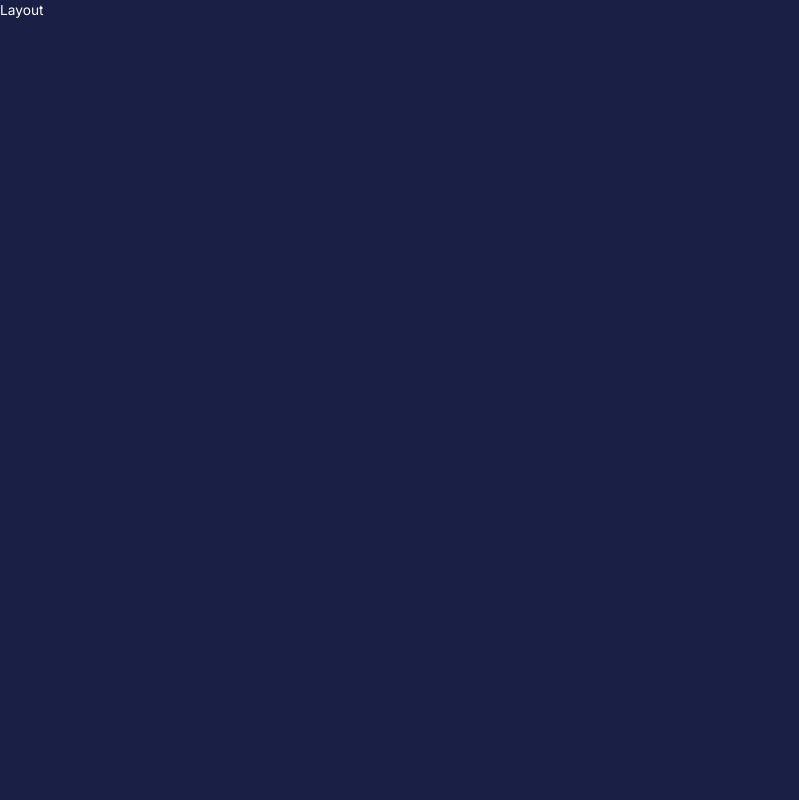
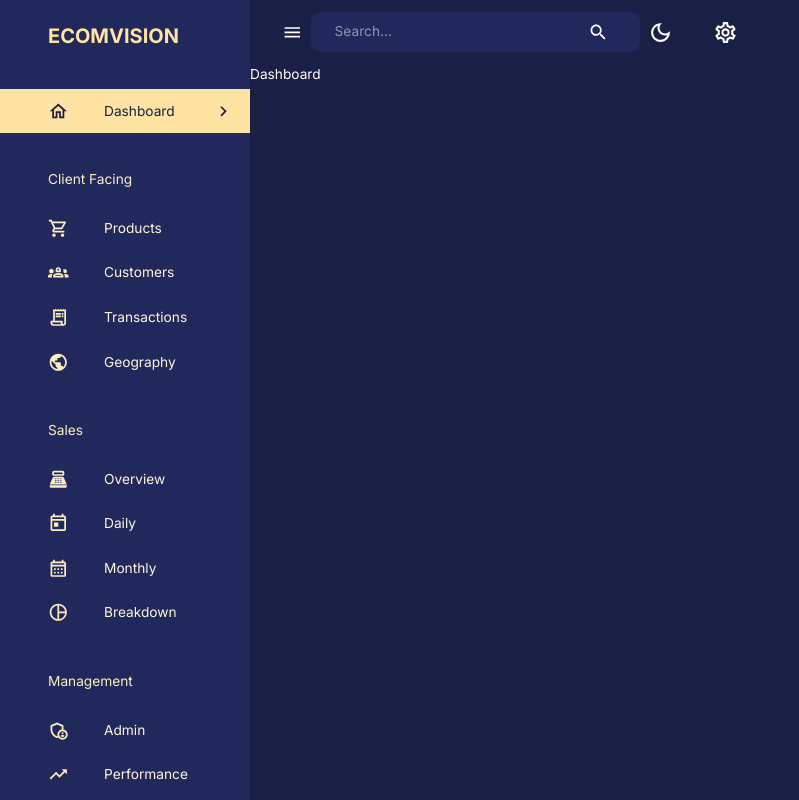
Before and after one commit to sanidhyy/mern-admin, a React (Create React App) app in the folder client/: page /dashboard in a window 1280 px wide. Shown: the whole page, without its empty margins (0-799 px from the left). Built offline with nearby package versions, Linux system fonts and the light colour scheme.

Commit message:
sidebar created

```diff
--- /dev/null
+++ b/client/src/components/Sidebar.jsx
@@ -0,0 +1,204 @@
+import React, { useEffect, useState } from "react";
+import { useLocation, useNavigate } from "react-router-dom";
+import {
+  Box,
+  Divider,
+  Drawer,
+  IconButton,
+  List,
+  ListItem,
+  ListItemButton,
+  ListItemIcon,
+  ListItemText,
+  Typography,
+  useTheme,
+} from "@mui/material";
+import {
+  SettingsOutlined,
+  ChevronLeft,
+  ChevronRightOutlined,
+  HomeOutlined,
+  ShoppingCartOutlined,
+  Groups2Outlined,
+  ReceiptLongOutlined,
+  PublicOutlined,
+  PointOfSaleOutlined,
+  TodayOutlined,
+  CalendarMonthOutlined,
+  AdminPanelSettingsOutlined,
+  TrendingUpOutlined,
+  PieChartOutlined,
+} from "@mui/icons-material";
+
+import FlexBetween from "./FlexBetween";
+import profileImage from "assets/profile.jpeg";
+
+const navItems = [
+  {
+    text: "Dashboard",
+    icon: <HomeOutlined />,
+  },
+  {
+    text: "Client Facing",
+    icon: null,
+  },
+  {
+    text: "Products",
+    icon: <ShoppingCartOutlined />,
+  },
+  {
+    text: "Customers",
+    icon: <Groups2Outlined />,
+  },
+  {
+    text: "Transactions",
+    icon: <ReceiptLongOutlined />,
+  },
+  {
+    text: "Geography",
+    icon: <PublicOutlined />,
+  },
+  {
+    text: "Sales",
+    icon: null,
+  },
+  {
+    text: "Overview",
+    icon: <PointOfSaleOutlined />,
+  },
+  {
+    text: "Daily",
+    icon: <TodayOutlined />,
+  },
+  {
+    text: "Monthly",
+    icon: <CalendarMonthOutlined />,
+  },
+  {
+    text: "Breakdown",
+    icon: <PieChartOutlined />,
+  },
+  {
+    text: "Management",
+    icon: null,
+  },
+  {
+    text: "Admin",
+    icon: <AdminPanelSettingsOutlined />,
+  },
+  {
+    text: "Performance",
+    icon: <TrendingUpOutlined />,
+  },
+];
+
+const Sidebar = ({
+  isNonMobile,
+  drawerWidth,
+  isSidebarOpen,
+  setIsSidebarOpen,
+}) => {
+  const { pathname } = useLocation();
+  const [active, setActive] = useState("");
+  const navigate = useNavigate();
+  const theme = useTheme();
+
+  useEffect(() => {
+    setActive(pathname.substring(1));
+  }, [pathname]);
+
+  return (
+    <Box component="nav">
+      {isSidebarOpen && (
+        <Drawer
+          open={isSidebarOpen}
+          onClose={() => setIsSidebarOpen(false)}
+          variant="persistent"
+          anchor="left"
+          sx={{
+            width: drawerWidth,
+            "& .MuiDrawer-paper": {
+              color: theme.palette.secondary[200],
+              backgroundColor: theme.palette.background.alt,
+              boxSizing: "border-box",
+              borderWidth: isNonMobile ? 0 : "2px",
+              width: drawerWidth,
+            },
+            "& .MuiDrawer-paper::-webkit-scrollbar": {
+              width: 0,
+            },
+          }}
+        >
+          <Box width="100%">
+            <Box m="1.5rem 2rem 2rem 3rem">
+              <FlexBetween color={theme.palette.secondary.main}>
+                <Box display="flex" alignItems="center" gap="0.5rem">
+                  <Typography variant="h4" fontWeight="bold">
+                    ECOMVISION
+                  </Typography>
+                </Box>
+                {!isNonMobile && (
+                  <IconButton onClick={() => setIsSidebarOpen(!isSidebarOpen)}>
+                    <ChevronLeft />
+                  </IconButton>
+                )}
+              </FlexBetween>
+            </Box>
+            <List>
+              {navItems.map(({ text, icon }) => {
+                if (!icon) {
+                  return (
+                    <Typography key={text} sx={{ m: "2.25rem 0 1rem 3rem" }}>
+                      {text}
+                    </Typography>
+                  );
+                }
+
+                const lcText = text.toLowerCase();
+
+                return (
+                  <ListItem key={text} disablePadding>
+                    <ListItemButton
+                      onClick={() => {
+                        navigate(`/${lcText}`);
+                        setActive(lcText);
+                      }}
+                      sx={{
+                        backgroundColor:
+                          active === lcText
+                            ? theme.palette.secondary[300]
+                            : "transparent",
+                        color:
+                          active === lcText
+                            ? theme.palette.primary[600]
+                            : theme.palette.secondary[100],
+                      }}
+                    >
+                      <ListItemIcon
+                        sx={{
+                          ml: "2rem",
+                          color:
+                            active === lcText
+                              ? theme.palette.primary[600]
+                              : theme.palette.secondary[200],
+                        }}
+                      >
+                        {icon}
+                      </ListItemIcon>
+                      <ListItemText primary={text} />
+                      {active === lcText && (
+                        <ChevronRightOutlined sx={{ ml: "auto" }} />
+                      )}
+                    </ListItemButton>
+                  </ListItem>
+                );
+              })}
+            </List>
+          </Box>
+        </Drawer>
+      )}
+    </Box>
+  );
+};
+
+export default Sidebar;
--- a/client/src/scenes/layout/index.jsx
+++ b/client/src/scenes/layout/index.jsx
@@ -1,7 +1,32 @@
-import React from "react";
+import React, { useState } from "react";
+import { Box, useMediaQuery } from "@mui/material";
+import { Outlet } from "react-router-dom";
+import { useSelector } from "react-redux";
+
+import Navbar from "components/Navbar";
+import Sidebar from "components/Sidebar";
 
 const Layout = () => {
-  return <div>Layout</div>;
+  const isNonMobile = useMediaQuery("(min-width: 600px)");
+  const [isSidebarOpen, setIsSidebarOpen] = useState(true);
+
+  return (
+    <Box display={isNonMobile ? "flex" : "block"} width="100%" height="100%">
+      <Sidebar
+        isNonMobile={isNonMobile}
+        drawerWidth="250px"
+        isSidebarOpen={isSidebarOpen}
+        setIsSidebarOpen={setIsSidebarOpen}
+      />
+      <Box>
+        <Navbar
+          isSidebarOpen={isSidebarOpen}
+          setIsSidebarOpen={setIsSidebarOpen}
+        />
+        <Outlet />
+      </Box>
+    </Box>
+  );
 };
 
 export default Layout;
```
